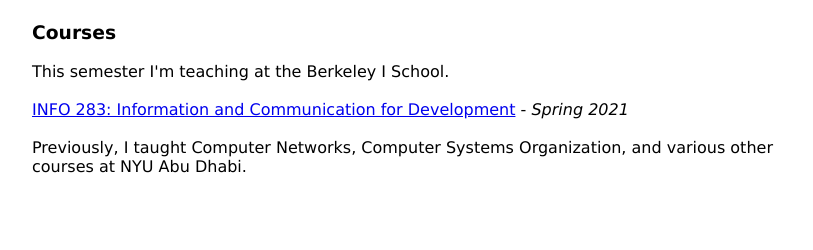
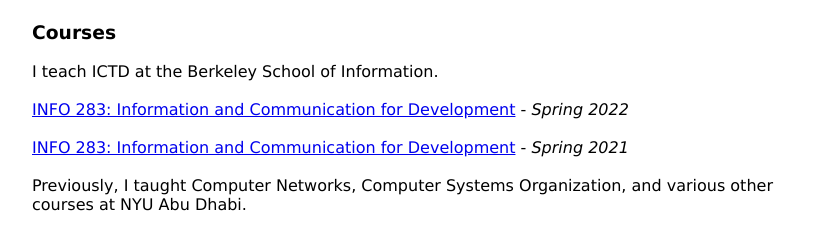
Before and after one commit to dr-jchen/www, a plain HTML site: page teaching.html in a window 1280 px wide. Shown: the part 104-354 px from the top of the page, without its empty margins (233-1046 px from the left). Drawn offline with Linux system fonts and the light colour scheme.

Commit message:
Update teaching.html

```diff
--- a/teaching.html
+++ b/teaching.html
@@ -42,10 +42,12 @@ Jay Chen
 
 <h3>Courses</h3>
 
-This semester I'm teaching at the Berkeley I School.<br>
+I teach ICTD at the Berkeley School of Information.<br>
 
 <br>
 
+<a href="https://www.ischool.berkeley.edu/courses/info/283">INFO 283: Information and Communication for Development</a> - <i>Spring 2022</i><br>
+<br>
 <a href="https://www.ischool.berkeley.edu/courses/info/283">INFO 283: Information and Communication for Development</a> - <i>Spring 2021</i><br>
 <br>
 
```
